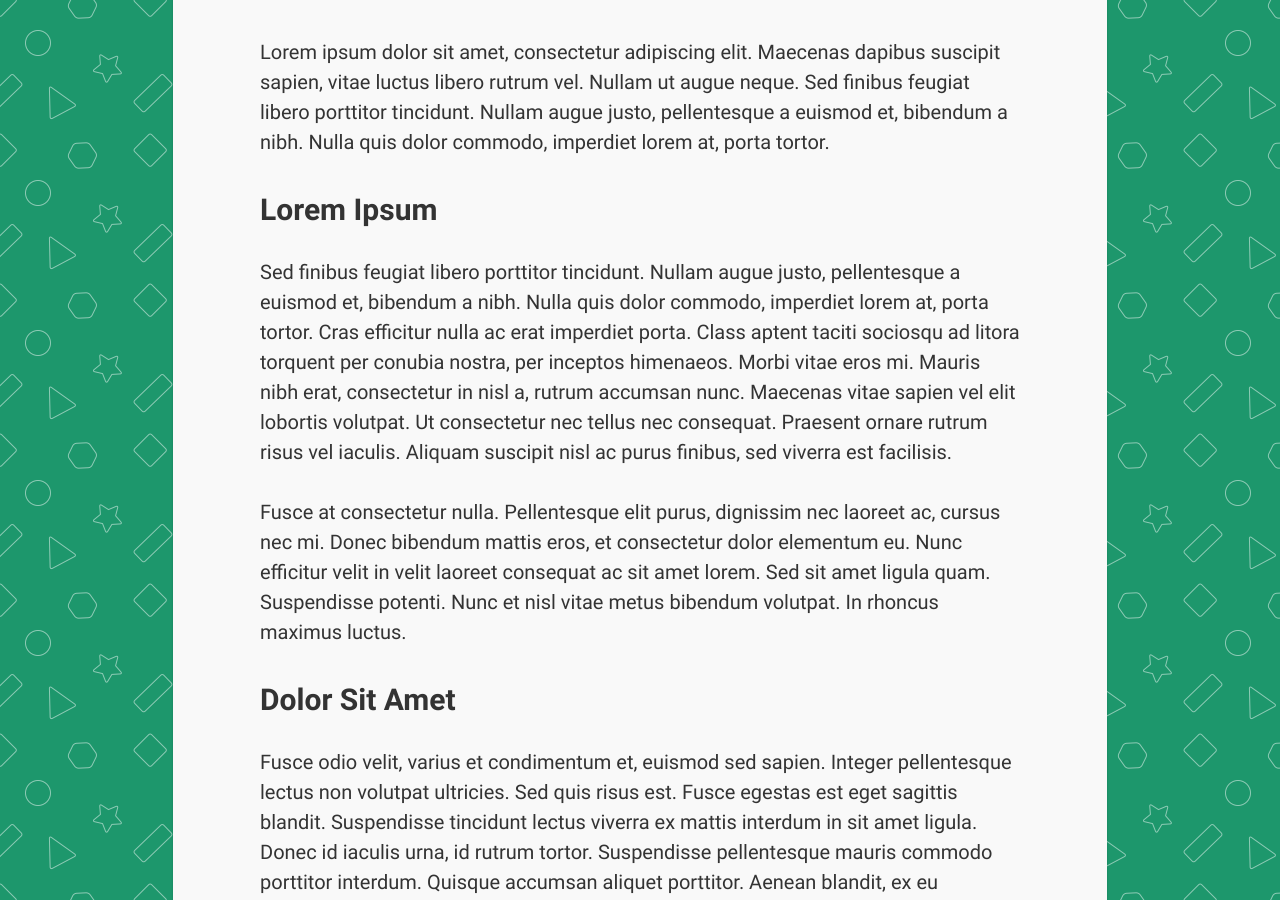
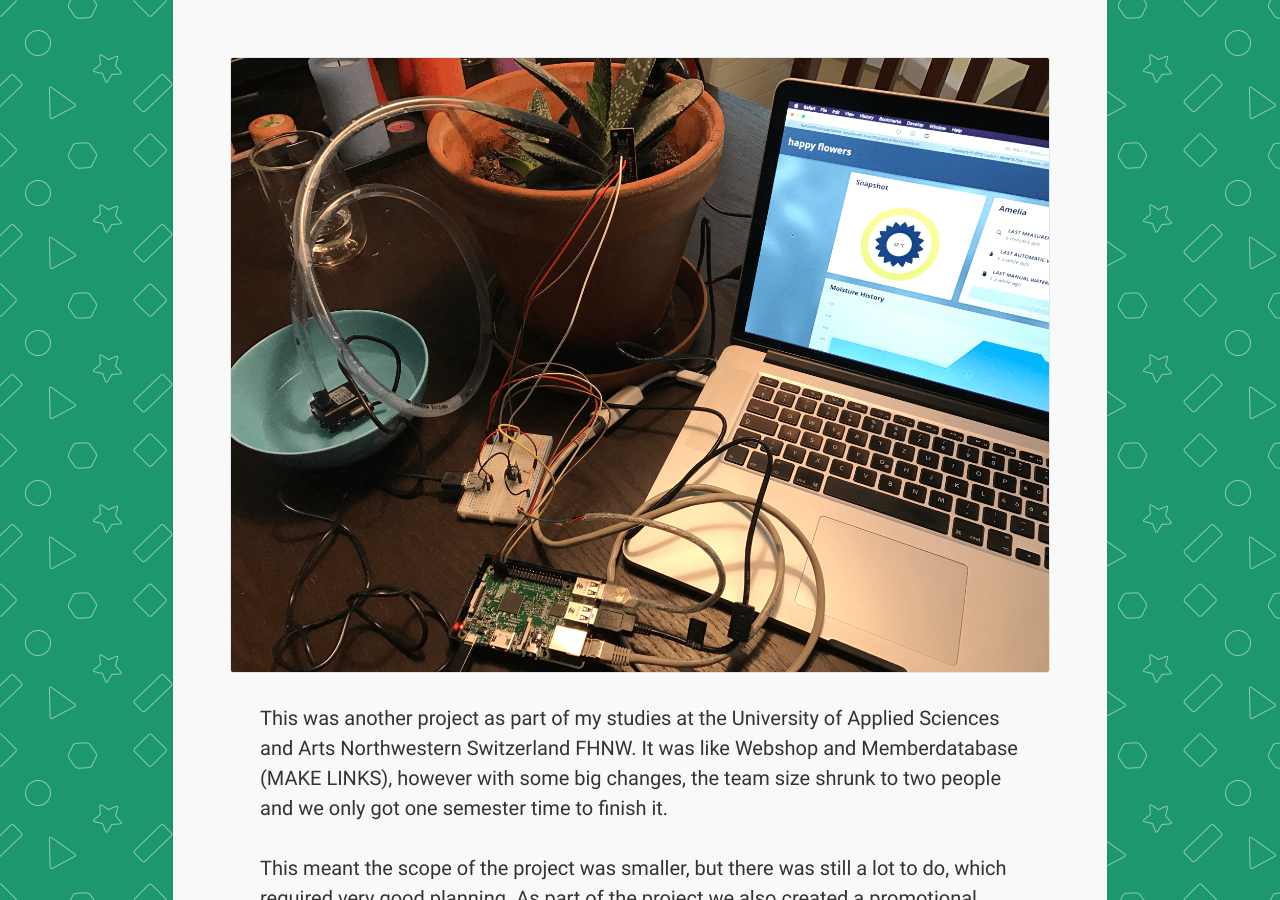
Before and after one commit to Rinesch/rinesch.github.io, a Jekyll site: the page built from portfolio/_posts/2016-9-15-happyflowers.md, in a window 1280 px wide and 900 px high, scrolled down 416 px. Built offline with Jekyll 4.4.1, drawn with Linux system fonts in a browser that asks for light colours; some of the changed text lies outside the part shown.

Commit message:
Add fourth post

```diff
--- a/portfolio/_posts/2016-9-15-happyflowers.md
+++ b/portfolio/_posts/2016-9-15-happyflowers.md
@@ -14,14 +14,57 @@
   - Sketch
 ---
 
-Lorem ipsum dolor sit amet, consectetur adipiscing elit. Maecenas dapibus suscipit sapien, vitae luctus libero rutrum vel. Nullam ut augue neque. Sed finibus feugiat libero porttitor tincidunt. Nullam augue justo, pellentesque a euismod et, bibendum a nibh. Nulla quis dolor commodo, imperdiet lorem at, porta tortor.
+<figure>
+  <img src="/assets/img/happyflowers/hf-header.png">
+</figure>
 
-# Lorem Ipsum
+This was another project as part of my studies at the University of Applied Sciences and Arts Northwestern Switzerland FHNW. It was like Webshop and Memberdatabase (MAKE LINKS), however with some big changes, the team size shrunk to two people and we only got one semester time to finish it.
 
-Sed finibus feugiat libero porttitor tincidunt. Nullam augue justo, pellentesque a euismod et, bibendum a nibh. Nulla quis dolor commodo, imperdiet lorem at, porta tortor. Cras efficitur nulla ac erat imperdiet porta. Class aptent taciti sociosqu ad litora torquent per conubia nostra, per inceptos himenaeos. Morbi vitae eros mi. Mauris nibh erat, consectetur in nisl a, rutrum accumsan nunc. Maecenas vitae sapien vel elit lobortis volutpat. Ut consectetur nec tellus nec consequat. Praesent ornare rutrum risus vel iaculis. Aliquam suscipit nisl ac purus finibus, sed viverra est facilisis.
+This meant the scope of the project was smaller, but there was still a lot to do, which required very good planning. As part of the project we also created a promotional website to show what this project is about and you can find it here. (MAKE LINK)
 
-Fusce at consectetur nulla. Pellentesque elit purus, dignissim nec laoreet ac, cursus nec mi. Donec bibendum mattis eros, et consectetur dolor elementum eu. Nunc efficitur velit in velit laoreet consequat ac sit amet lorem. Sed sit amet ligula quam. Suspendisse potenti. Nunc et nisl vitae metus bibendum volutpat. In rhoncus maximus luctus.
+# Goal
 
-# Dolor Sit Amet
+The goal of this project was to save the plants that were dying at the university by automating the watering process with a Raspberry Pi, because people forgot to water them. But a more important goal was to use Haskell to create this project and to show that Haskell is useful for web apps as well. The React web part of this project is supposed to work as a dashboard, where one can check the details on their flower and even manually pump if needed.
 
-Fusce odio velit, varius et condimentum et, euismod sed sapien. Integer pellentesque lectus non volutpat ultricies. Sed quis risus est. Fusce egestas est eget sagittis blandit. Suspendisse tincidunt lectus viverra ex mattis interdum in sit amet ligula. Donec id iaculis urna, id rutrum tortor. Suspendisse pellentesque mauris commodo porttitor interdum. Quisque accumsan aliquet porttitor. Aenean blandit, ex eu scelerisque congue, tortor tortor placerat massa, ut mollis tellus arcu ac sem. Integer viverra nunc non felis iaculis mollis. Aenean id dapibus mauris. Sed blandit augue ut dolor commodo elementum. Fusce euismod tincidunt molestie.
+Another requirement from the client, an internal employee at the university, was that the code will be used for teaching in a future course, so this meant that we had to document everything properly and easy to understand.
+
+<figure>
+  <img src="/assets/img/happyflowers/hf-dashboard.png">
+  <figcaption>This is how the dashboard looks like with widgets showing data about the flower.</figcaption>
+</figure>
+
+On top of the project itself the university also required us to write a project report with around 40-50 pages. This was so that we could prepare ourselves for our final bachelor’s thesis. My colleague and I have never written a report before, so this meant a lot of time was spent on reading up on how to write a report.
+
+# My Role
+
+Unlike in my other FHNW projects, here we didn’t have to take on any specific role. This meant we had the liberty of doing anything, but that also meant we had to agree between each other who’s doing what. The first thing we agreed on was to leave all those specific roles behind and do most of it together.
+
+When we were finished with the administrative work, we split the project in two, one person would focus on the Haskell part and the other would focus on the Raspberry Pi part. We agreed that my colleague would do the Haskell part, because he already had some knowledge of Haskell and I would do the Raspberry Pi part. We both didn’t know anything about Raspberry Pi, so this meant that I had to read up on it a lot, but thankfully I got a lot of help from the client as well.
+
+<figure>
+  <img src="/assets/img/happyflowers/hf-flower.png">
+  <figcaption>This was our test subject Cecelia with a moisture sensor.</figcaption>
+</figure>
+
+# Process
+
+For this project we didn’t follow any traditional processes or anything, we just created a requirements list and then directly started working on the project. No persona, no wireframes, no prototypes and no usability tests. We decided together that we didn’t need any of it, because we knew how the final product should look like and more importantly we didn’t want to waste time because we had a lot to do in only one semester.
+
+I started with watching YouTube videos to learn about Raspberry Pi and to see how it works. After a few videos I got the general idea and started reading guides/blog posts. Then it was time to work on the real thing and it was actually easy to do so. The problems started with getting everything to work together.
+
+It turned out connecting the Raspberry Pi to the backend wasn’t as easy we initially expected, however with the help of the client we could get it done. Another problem was that the developing environment was hard to set up, we had to do a lot adjustments to our network setting on our MacBooks to be able to connect the Raspberry Pi to it. Getting the sensors to work properly took a lot of time as well, because some were faulty and sometimes I messed up the wiring.
+
+<figure>
+  <img src="/assets/img/happyflowers/hf-wires.png">
+  <figcaption>The basic wiring of all the parts, it was not always easy to get the wiring right.</figcaption>
+</figure>
+
+Once we figured out how to connect everything, we only had the frontend to finish and that part went very well, because both of us had good experience in frontend development.
+
+# Lessons Learned
+
+At the start of the project I didn’t think I would be able to do such a project and I’m glad I proved myself wrong. There was a lot of new things for me to learn and I had fun learning them. Most interesting part to me was definitely the Raspberry Pi and I was impressed with all the possible ways we could use it.
+
+The wiring of the Raspberry Pi to the sensors scared me at first, because I could mess something up and probably break something important. Luckily, I never broke anything and I learned that you can’t break something as long as you follow the instructions properly. It was very interesting to connect all these wires around and then see how everything started to work.
+
+Also working in a smaller group made me appreciate how useful a bigger team can be. However working in a smaller team had it’s advantages as well, we would dedicate one day of the week to work together on the project and we would sit next to each other, so that we could also exchange information as we were working on our part separately.
```
Also changed, not shown: other parts of portfolio/_posts/2016-9-15-happyflowers.md (+1 -1 lines), _src/img/happyflowers/hf-dashboard.png (added), assets/img/happyflowers/hf-dashboard.png (added), assets/img/happyflowers/hf-flower.png (added), assets/img/happyflowers/hf-header.png (added), assets/img/happyflowers/hf-wires.png (added), 3 other files.
